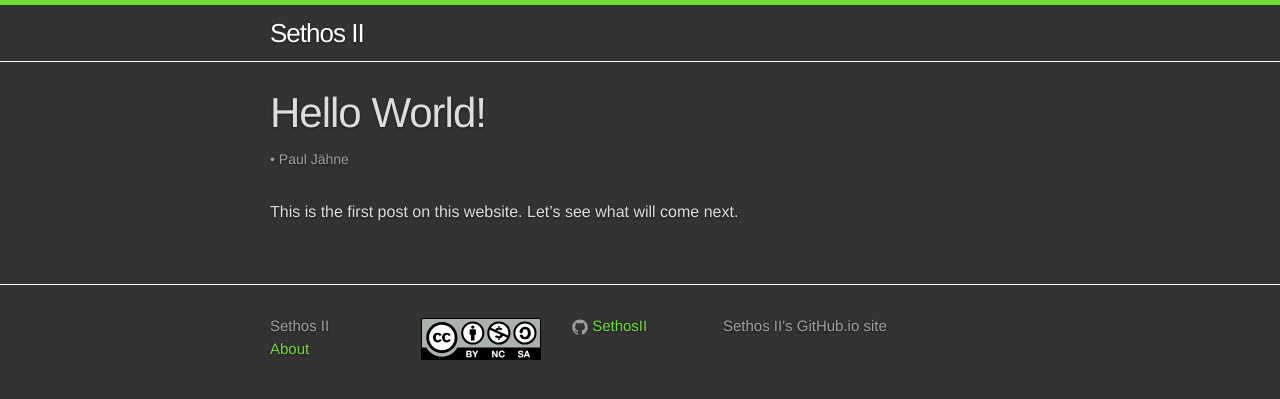
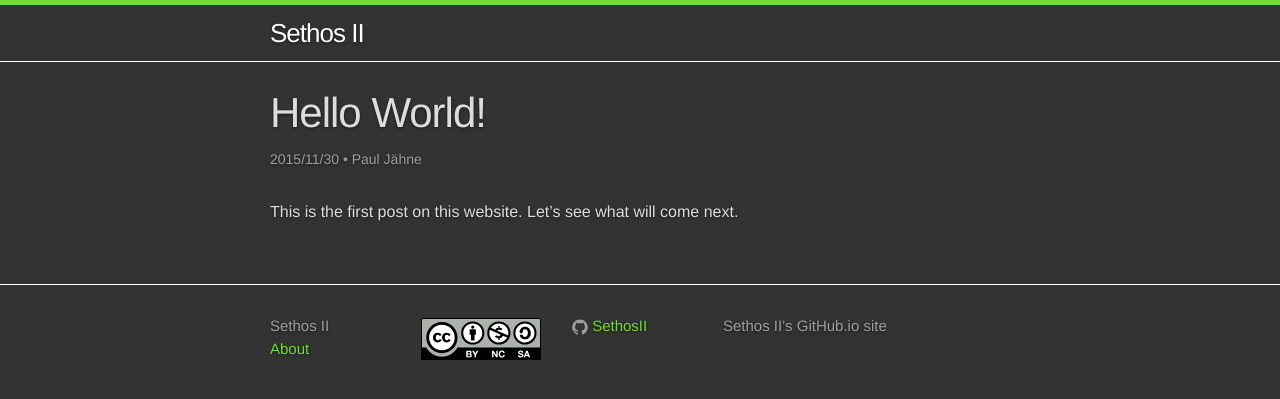
Before and after one commit to SethosII/SethosII.github.io, a Jekyll site: the page built from _posts/2015-11-30-hello-world.md, in a window 1280 px wide. Shown: the top 399 px of the page. Built offline with Jekyll 4.4.1, drawn with Linux system fonts in a browser that asks for light colours.

Commit message:
Fix post dates
Add offset to post date.

```diff
--- a/_layouts/post.html
+++ b/_layouts/post.html
@@ -6,7 +6,7 @@ layout: default
   <header class="post-header">
     <h1 class="post-title">{{ page.title }}</h1>
     <p class="post-meta">
-      {{ post.date | date: "%Y/%m/%d" }}
+      {{ page.date | date: "%Y/%m/%d" }}
       {% if page.author %} • {{ page.author }}{% endif %}{% if page.meta %} • {{ page.meta }}{% endif %}
     </p>
   </header>
```
Also changed, not shown: _posts/2015-11-30-hello-world.md (+1 -1 lines).
